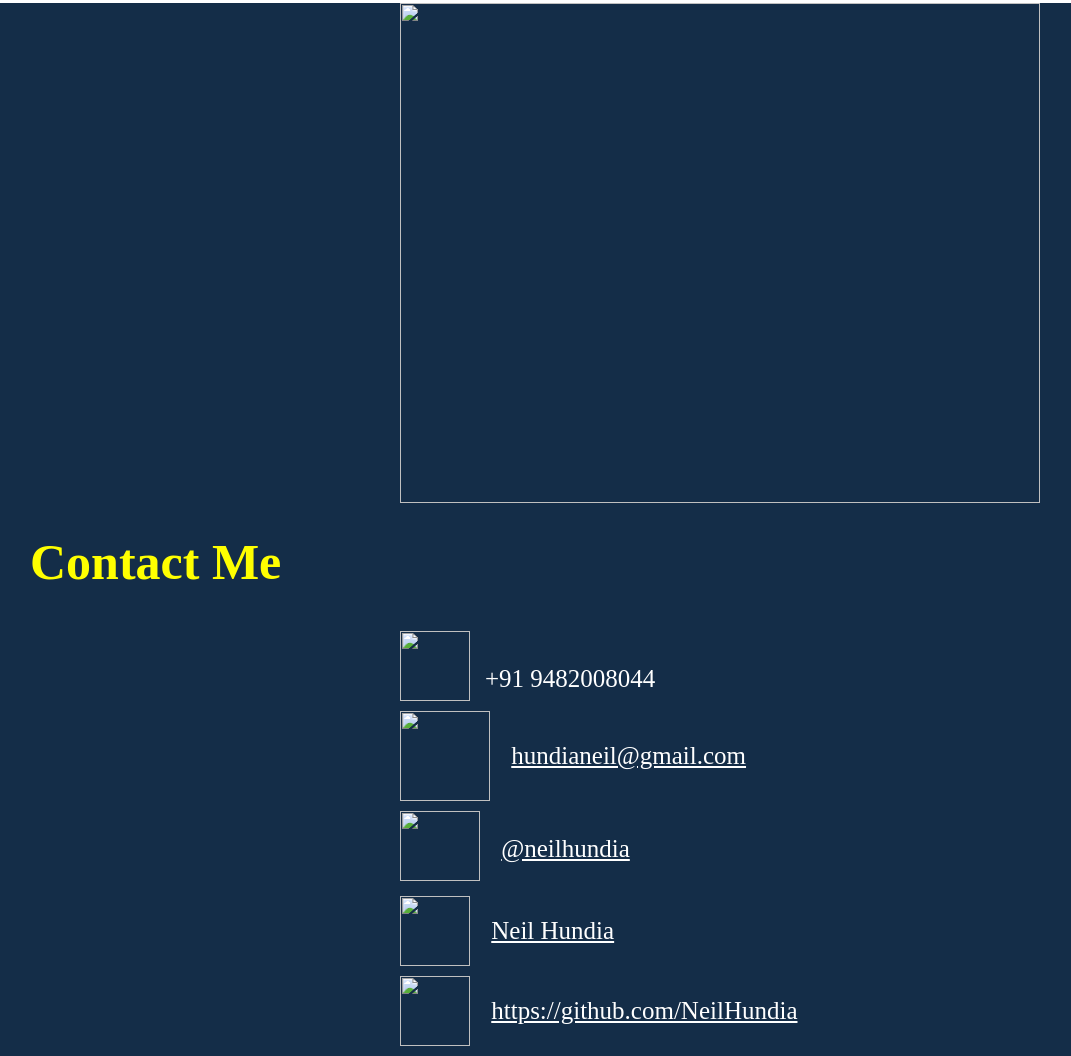
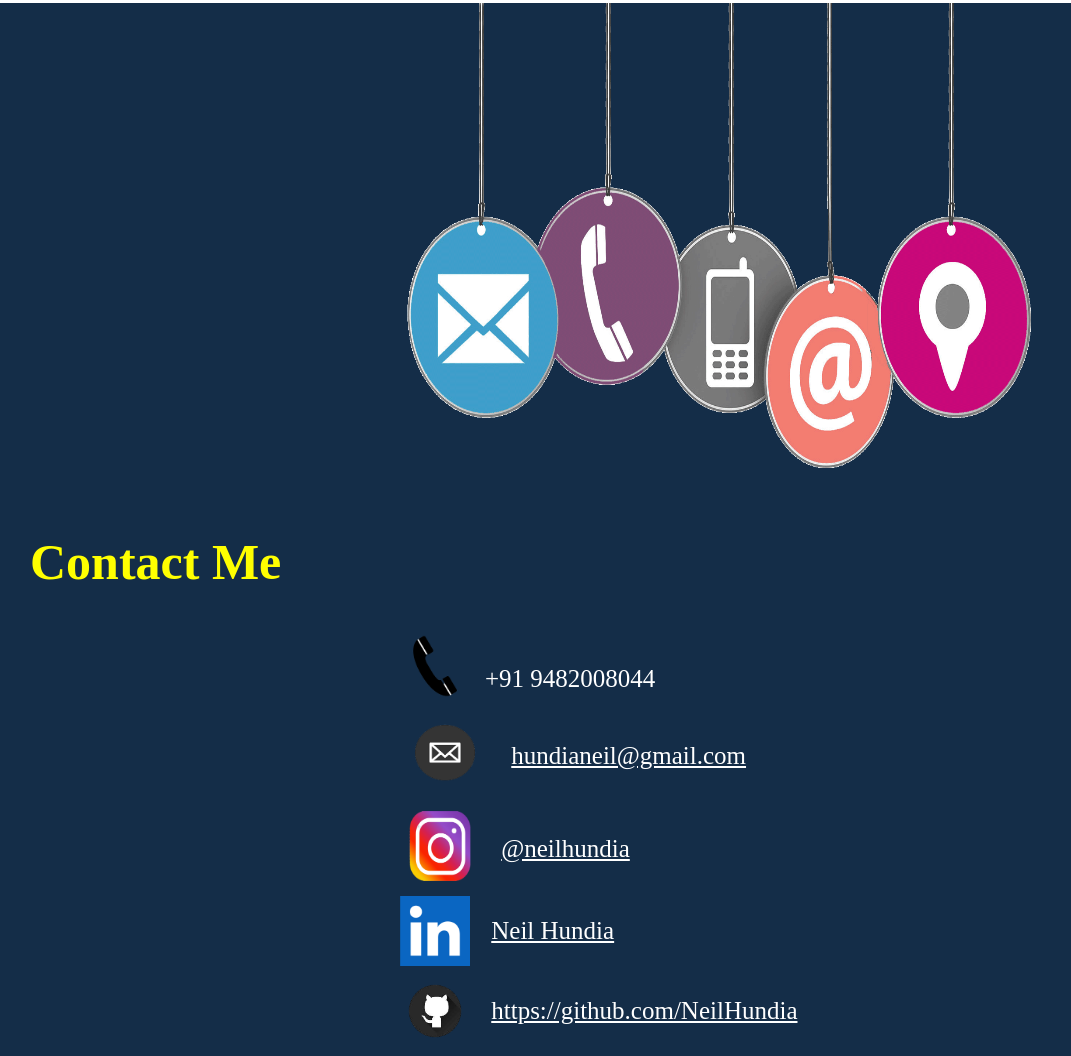
Before and after one commit to NeilHundia/Portfolio, a plain HTML site: page contactus.html in a window 1280 px wide. Shown: the part 85-1141 px from the top of the page, without its empty margins (0-1071 px from the left). Drawn offline with Linux system fonts and the light colour scheme.

Commit message:
Add files via upload

```diff
--- a/contactus.html
+++ b/contactus.html
@@ -28,19 +28,19 @@
         </nav>
      </header>
     <div class="contactusbg">
-        <img src="./pictures/contactmebg.jpeg"/>
+        <img src="./assets/images/contactmebg.jpeg"/>
     </div>
      <h1 id="one">Contact Me</h1>
      <div class="divcontactpage">
-        <img class="picture" src="./pictures/phone.png" height="70px" width="70px"/><p class="text">+91 9482008044</p><br/>
+        <img class="picture" src="./assets/images/phone.png" height="70px" width="70px"/><p class="text">+91 9482008044</p><br/>
 
-        <img class="picture" src="./pictures/download (1).png" height="90px" width="90px"/> <a href = "mailto:hundianeil@gmail.com" class="text">hundianeil@gmail.com</a><br/>
+        <img class="picture" src="./assets/images/download (1).png" height="90px" width="90px"/> <a href = "mailto:hundianeil@gmail.com" class="text">hundianeil@gmail.com</a><br/>
 
-        <img class="picture" style="margin-bottom:15px;" src="./pictures/png-transparent-computer-icons-graphy-instagram-logo-instagram-logo-miscellaneous-text-trademark.png" height="70px" width="80px"/> <a href = "https://www.instagram.com/neilhundia/" target="_main" class="text">@neilhundia</a> <br/>
+        <img class="picture" style="margin-bottom:15px;" src="./assets/images/png-transparent-computer-icons-graphy-instagram-logo-instagram-logo-miscellaneous-text-trademark.png" height="70px" width="80px"/> <a href = "https://www.instagram.com/neilhundia/" target="_main" class="text">@neilhundia</a> <br/>
 
-        <img class="picture" src="./pictures/linkedinlogo.png" height="70px" width="70px"/> <a href = "https://www.linkedin.com/in/neil-hundia-402919258/" target="_main" class="text">Neil Hundia</a><br/>
+        <img class="picture" src="./assets/images/linkedinlogo.png" height="70px" width="70px"/> <a href = "https://www.linkedin.com/in/neil-hundia-402919258/" target="_main" class="text">Neil Hundia</a><br/>
 
-        <img class="picture" src="./pictures/githublogo.png" height="70px" width="70px"/> <a href = "https://github.com/NeilHundia" target="_main" class="text">https://github.com/NeilHundia</a><br/>
+        <img class="picture" src="./assets/images/githublogo.png" height="70px" width="70px"/> <a href = "https://github.com/NeilHundia" target="_main" class="text">https://github.com/NeilHundia</a><br/>
 
 
      </div>
```
Also changed, not shown: education.html (+1 -1 lines), index.html (+3 -3 lines), skills.html (+1 -1 lines).
